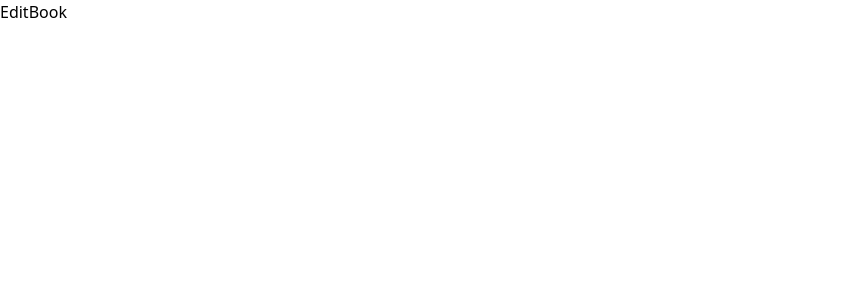
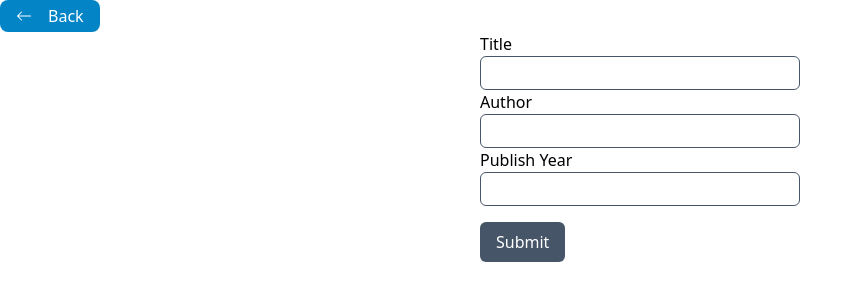
Before and after one commit to pixelfox01/mern-bookstore-demo, a React (Vite) app in the folder client/: page /books/edit/1 in a window 1280 px wide. Shown: the top 300 px of the page, without its empty margins (0-863 px from the left). Built offline with nearby package versions, Linux system fonts and the light colour scheme; no server answers.

Commit message:
Implemented EditBook page with zod and react-hook-form

```diff
--- a/client/src/pages/CreateBook.tsx
+++ b/client/src/pages/CreateBook.tsx
@@ -3,6 +3,7 @@ import axios from "axios";
 import { useForm, type FieldValues } from "react-hook-form";
 import { useNavigate } from "react-router-dom";
 import { z } from "zod";
+import BackButton from "../components/BackButton";
 
 const createBookSchema = z.object({
   title: z
@@ -19,7 +20,7 @@ const createBookSchema = z.object({
     })
     .min(1, "Must be at least 1 character")
     .max(100, "Cannot exceed 100 characters"),
-  publishYear: z
+  publishYear: z.coerce
     .number({
       required_error: "Required",
       invalid_type_error: "Invalid date",
@@ -55,6 +56,8 @@ const CreateBook = () => {
   };
 
   return (
+    <>
+      <BackButton />
       <div className="flex justify-center">
         <form onSubmit={handleSubmit(onSubmit)} className="w-1/3 mt-12">
           <div className="flex flex-col">
@@ -106,6 +109,7 @@ const CreateBook = () => {
           </div>
         </form>
       </div>
+    </>
   );
 };
 
--- a/client/src/pages/EditBook.tsx
+++ b/client/src/pages/EditBook.tsx
@@ -1,5 +1,141 @@
+import axios from "axios";
+import { useEffect, useState } from "react";
+import { useNavigate, useParams } from "react-router-dom";
+import Loading from "../components/Loading";
+import { z } from "zod";
+import { FieldValues, useForm } from "react-hook-form";
+import { zodResolver } from "@hookform/resolvers/zod";
+import BackButton from "../components/BackButton";
+
 const EditBook = () => {
-  return <div>EditBook</div>;
+  const { id } = useParams();
+  const [isLoading, setIsLoading] = useState(false);
+
+  const navigate = useNavigate();
+
+  const editBookSchema = z.object({
+    title: z
+      .string({
+        required_error: "Required",
+        invalid_type_error: "Invalid title",
+      })
+      .min(1, "Must be at least 1 character")
+      .max(100, "Cannot exceed 100 characters"),
+    author: z
+      .string({
+        required_error: "Required",
+        invalid_type_error: "Invalid author",
+      })
+      .min(1, "Must be at least 1 character")
+      .max(100, "Cannot exceed 100 characters"),
+    publishYear: z.coerce
+      .number({
+        required_error: "Required",
+        invalid_type_error: "Invalid date",
+      })
+      .min(1000, "Must be after 1000")
+      .max(new Date().getFullYear(), "Must be before current year"),
+  });
+
+  const {
+    register,
+    handleSubmit,
+    setValue,
+    formState: { errors, isSubmitting },
+  } = useForm<EditBookFormValues>({
+    resolver: zodResolver(editBookSchema),
+  });
+
+  useEffect(() => {
+    setIsLoading(true);
+    axios
+      .get(`http://localhost:5000/books/${id}`)
+      .then((response) => {
+        console.log(response);
+        setValue("title", response.data.title);
+        setValue("author", response.data.author);
+        setValue("publishYear", response.data.publishYear);
+        setIsLoading(false);
+      })
+      .catch((error) => {
+        console.log(error);
+        setIsLoading(false);
+      });
+  }, [id, setValue]);
+
+  type EditBookFormValues = z.infer<typeof editBookSchema>;
+
+  const onSubmit = (data: FieldValues) => {
+    axios
+      .put(`http://localhost:5000/books/${id}`, data)
+      .then((response) => {
+        console.log(response);
+        navigate("/");
+      })
+      .catch((error) => {
+        console.log(error);
+        alert("Failed to edit book! Check console for details.");
+      });
+  };
+
+  return (
+    <div>
+      <BackButton />
+      {isLoading ? (
+        <div className="flex justify-center">
+          <Loading />
+        </div>
+      ) : (
+        <div className="flex justify-center">
+          <form onSubmit={handleSubmit(onSubmit)} className="w-1/4">
+            <div className="flex flex-col">
+              <label htmlFor="title">Title</label>
+              <input
+                type="text"
+                id="title"
+                className="border border-slate-600 rounded-md py-1 px-2"
+                {...register("title")}
+              />
+              {errors.title && (
+                <p className="text-red-500">{errors.title.message}</p>
+              )}
+            </div>
+            <div className="flex flex-col">
+              <label htmlFor="author">Author</label>
+              <input
+                type="text"
+                id="author"
+                className="border border-slate-600 rounded-md py-1 px-2"
+                {...register("author")}
+              />
+              {errors.author && (
+                <p className="text-red-500">{errors.author.message}</p>
+              )}
+            </div>
+            <div className="flex flex-col">
+              <label htmlFor="publishYear">Publish Year</label>
+              <input
+                type="number"
+                id="publishYear"
+                className="border border-slate-600 rounded-md py-1 px-2"
+                {...register("publishYear")}
+              />
+              {errors.publishYear && (
+                <p className="text-red-500">{errors.publishYear.message}</p>
+              )}
+            </div>
+            <button
+              type="submit"
+              disabled={isSubmitting}
+              className="bg-slate-600 text-white py-2 px-4 rounded-md mt-4"
+            >
+              {isSubmitting ? "Submitting..." : "Submit"}
+            </button>
+          </form>
+        </div>
+      )}
+    </div>
+  );
 };
 
 export default EditBook;
```
Lines whose indentation alone changed are shown as unchanged.
